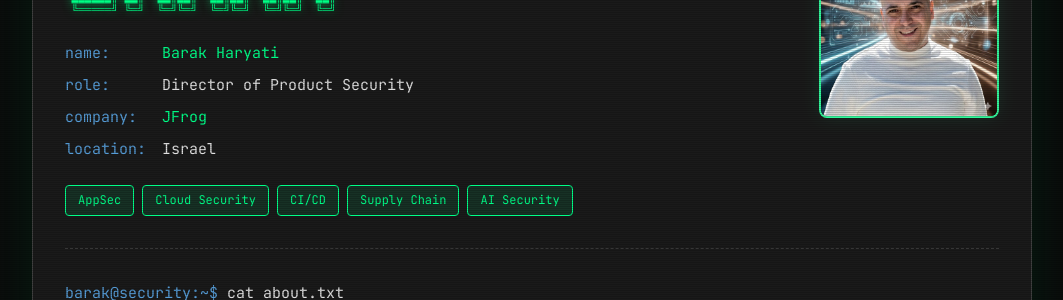
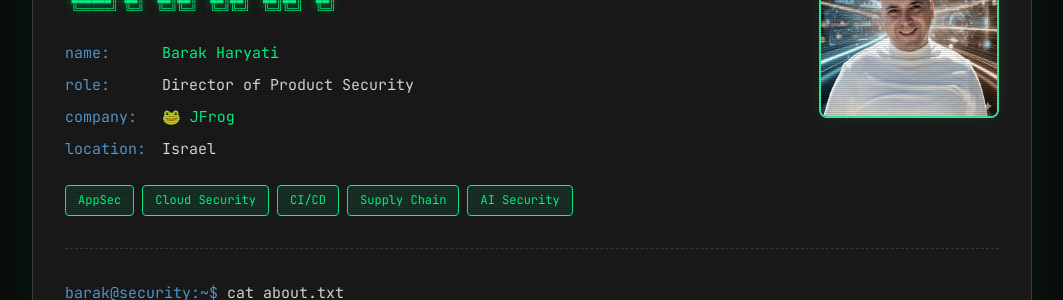
Before and after one commit to barakharyati/barakharyati, a Jekyll site: the page built from index.md, in a window 1280 px wide. Shown: the part 213-513 px from the top of the page, without its empty margins (108-1171 px from the left). Built offline with Jekyll 4.4.1, drawn with Linux system fonts in a browser that asks for light colours.

Commit message:
Add frog emoji to JFrog

```diff
--- a/index.md
+++ b/index.md
@@ -39,7 +39,7 @@ title: Barak Haryati
   <span class="info-value">Director of Product Security</span>
 
   <span class="info-key">company:</span>
-  <span class="info-value highlight">JFrog</span>
+  <span class="info-value highlight">🐸 JFrog</span>
 
   <span class="info-key">location:</span>
   <span class="info-value">Israel</span>
```
